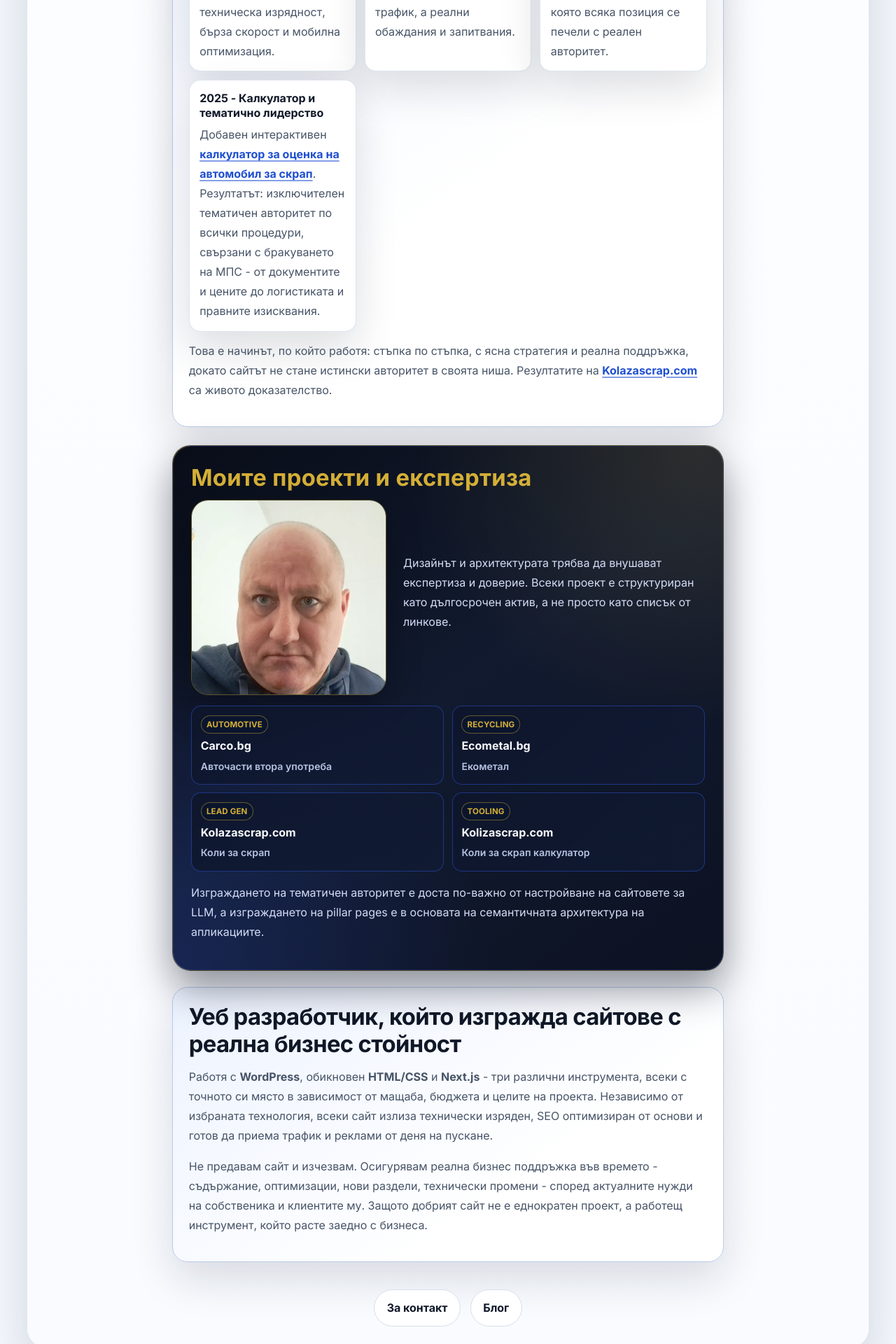
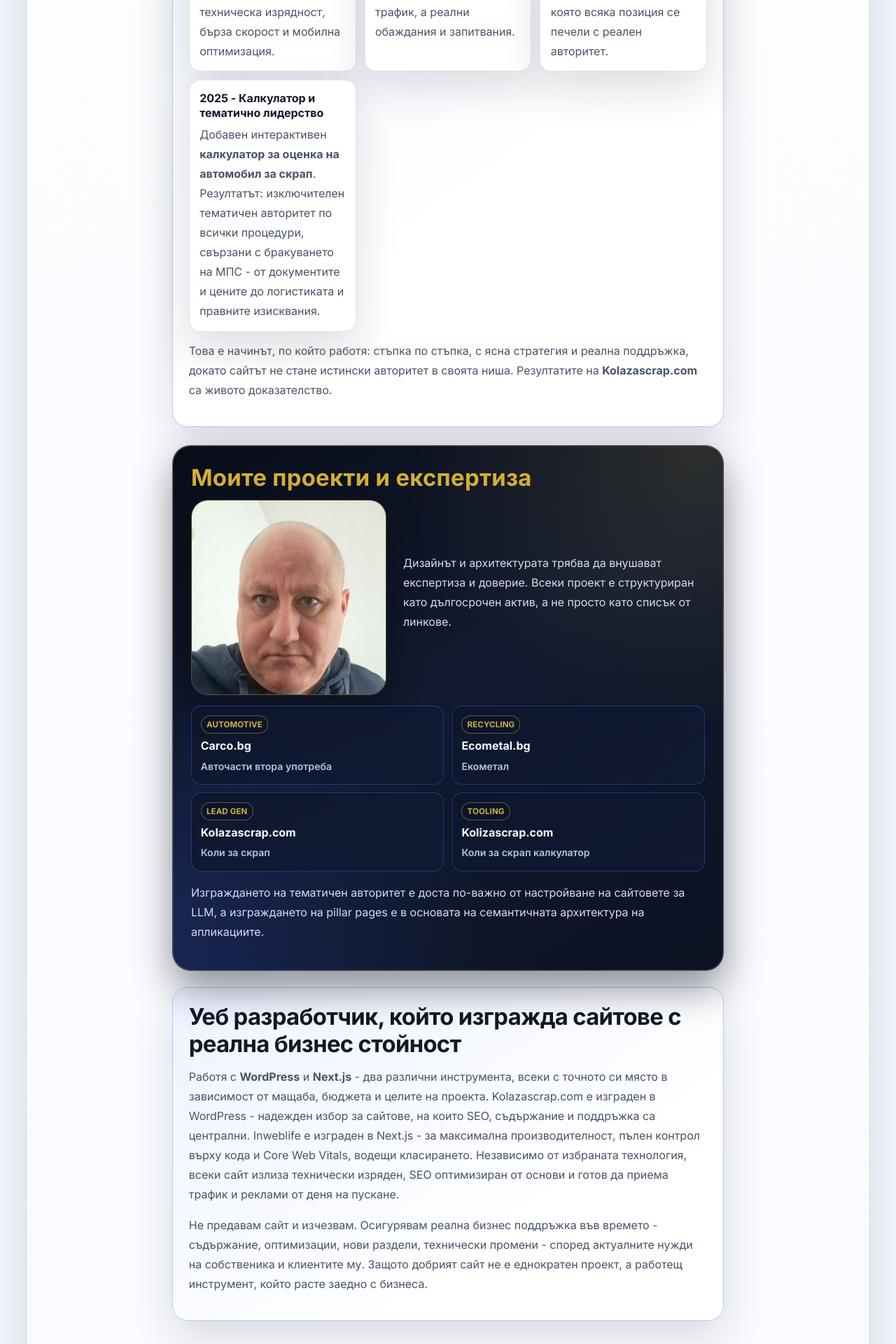
Before and after one commit to inweblife/inweblife, a Next.js app: page /about in a window 1280 px wide. Shown: the part 2824-4744 px from the top of the page at 70% size. Built offline with nearby package versions, Linux system fonts and the light colour scheme; no server answers.

Commit message:
Update about.js

```diff
--- a/pages/about.js
+++ b/pages/about.js
@@ -245,13 +245,7 @@ const About = () => {
                   <h3>2025 - Калкулатор и тематично лидерство</h3>
                   <p>
                     Добавен интерактивен{" "}
-                    <a
-                      href="https://kolizascrap.com/"
-                      target="_blank"
-                      rel="noopener noreferrer"
-                    >
-                      <strong>калкулатор за оценка на автомобил за скрап</strong>
-                    </a>
+                    <strong>калкулатор за оценка на автомобил за скрап</strong>
                     . Резултатът: изключителен тематичен авторитет по всички процедури,
                     свързани с бракуването на МПС - от документите и цените до логистиката
                     и правните изисквания.
@@ -261,15 +255,7 @@ const About = () => {
               <p className={styles.strategyConclusion}>
                 Това е начинът, по който работя: стъпка по стъпка, с ясна стратегия и
                 реална поддръжка, докато сайтът не стане истински авторитет в своята ниша.
-                Резултатите на{" "}
-                <a
-                  href="https://kolazascrap.com/"
-                  target="_blank"
-                  rel="noopener noreferrer"
-                >
-                  <strong>Kolazascrap.com</strong>
-                </a>{" "}
-                са живото доказателство.
+                Резултатите на <strong>Kolazascrap.com</strong> са живото доказателство.
               </p>
             </section>
 
@@ -350,9 +336,12 @@ const About = () => {
             <section className={styles.strategySection} aria-labelledby="webdev-title">
               <h2 id="webdev-title">Уеб разработчик, който изгражда сайтове с реална бизнес стойност</h2>
               <p>
-                Работя с <strong>WordPress</strong>, обикновен <strong>HTML/CSS</strong> и{" "}
-                <strong>Next.js</strong> - три различни инструмента, всеки с точното си място
-                в зависимост от мащаба, бюджета и целите на проекта. Независимо от избраната
+                Работя с <strong>WordPress</strong> и <strong>Next.js</strong> - два различни
+                инструмента, всеки с точното си място в зависимост от мащаба, бюджета и
+                целите на проекта. Kolazascrap.com е изграден в WordPress - надежден избор за
+                сайтове, на които SEO, съдържание и поддръжка са централни. Inweblife е
+                изграден в Next.js - за максимална производителност, пълен контрол върху
+                кода и Core Web Vitals, водещи класирането. Независимо от избраната
                 технология, всеки сайт излиза технически изряден, SEO оптимизиран от основи
                 и готов да приема трафик и реклами от деня на пускане.
               </p>
```
